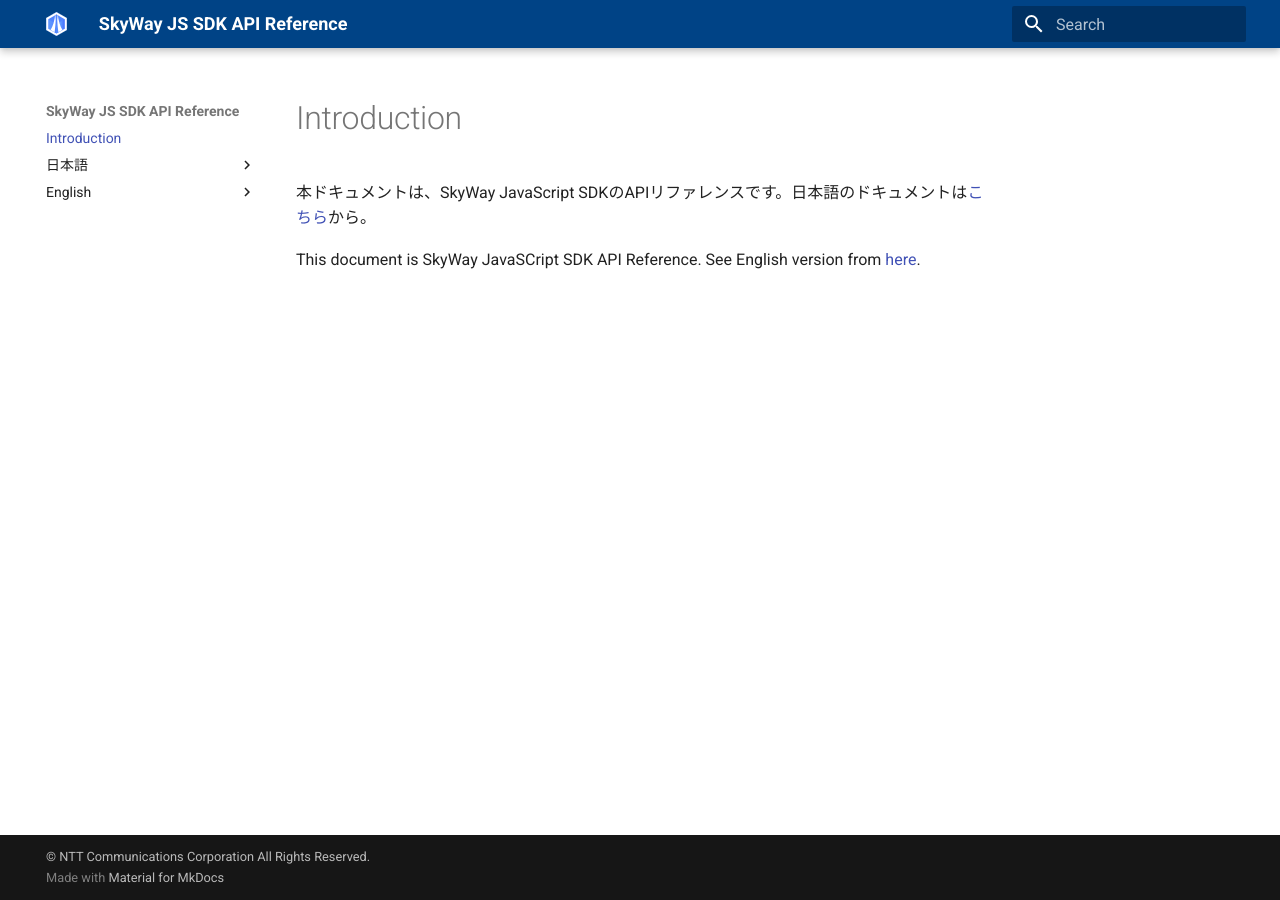
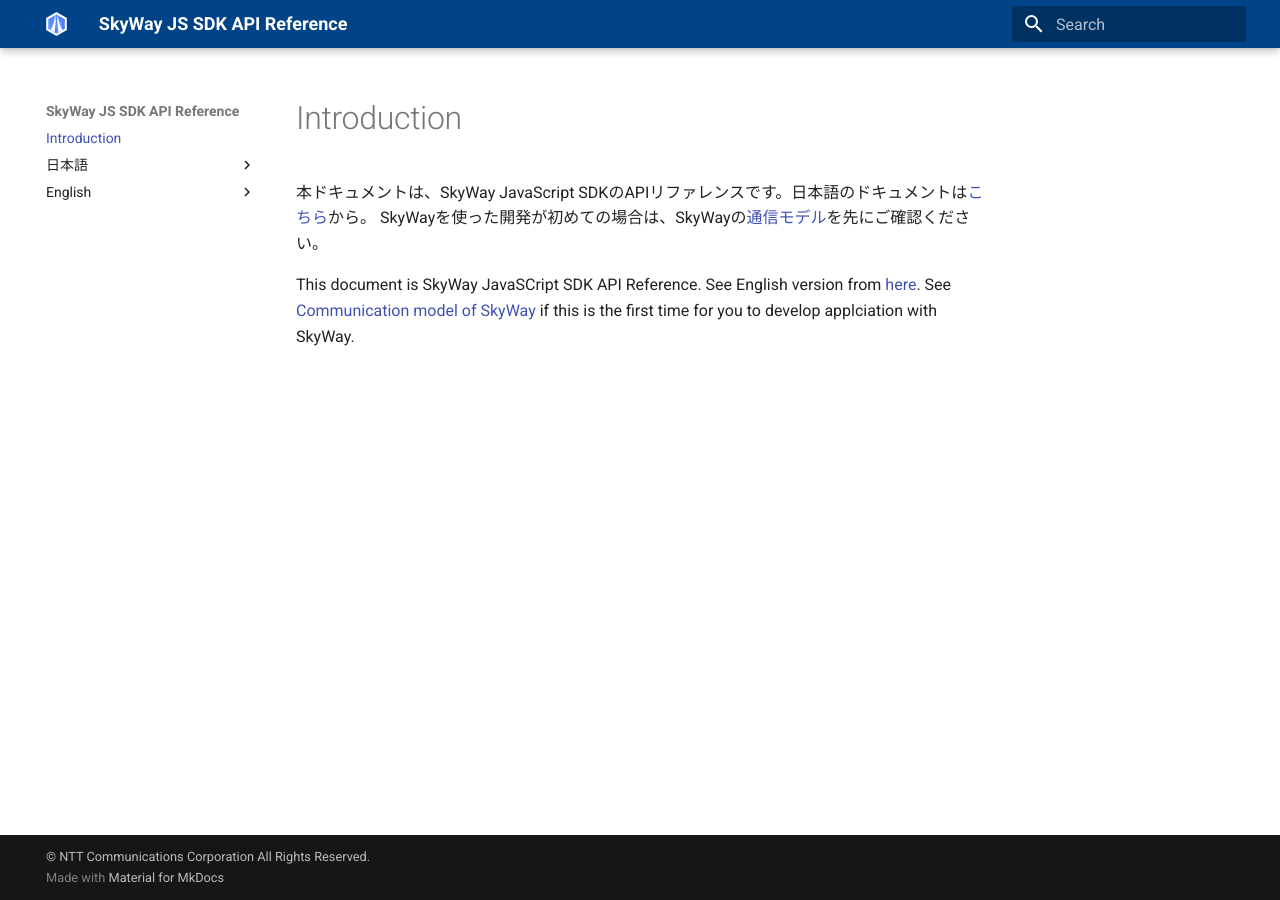
Before and after one commit to skyway/skyway-js-sdk-doc, an MkDocs documentation site: the page built from docs/index.md, in a window 1280 px wide. Built offline with MkDocs 1.6.1 and Material for MkDocs 9.7.7, drawn with Linux system fonts in a browser that asks for light colours; old or Windows-style settings are respelled for this version of MkDocs.

Commit message:
Migrate index.md to simplify

```diff
--- a/docs/index.md
+++ b/docs/index.md
@@ -1,3 +1,5 @@
 本ドキュメントは、SkyWay JavaScript SDKのAPIリファレンスです。日本語のドキュメントは[こちら](ja/peer.md)から。
+SkyWayを使った開発が初めての場合は、SkyWayの[通信モデル](https://webrtc.ecl.ntt.com/communication-model.html)を先にご確認ください。
 
 This document is SkyWay JavaSCript SDK API Reference. See English version from [here](en/peer.md).
+See [Communication model of SkyWay](https://webrtc.ecl.ntt.com/en/communication-model.html) if this is the first time for you to develop applciation with SkyWay.
```
Also changed, not shown: docs/en/index.md (deleted, +0 -3 lines), docs/ja/index.md (deleted, +0 -3 lines).
